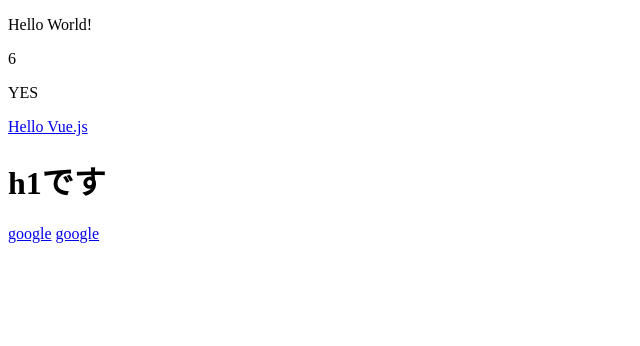
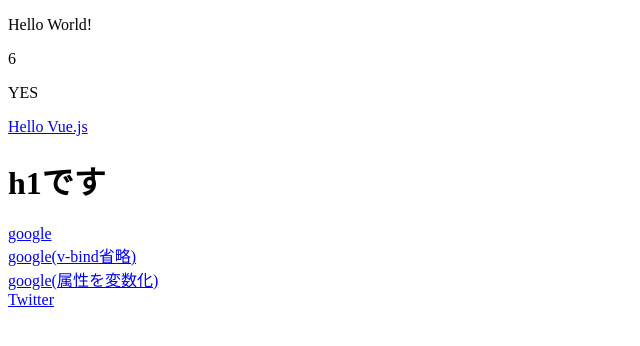
Before and after one commit to fumio68/Vue.js-practice, a plain HTML site: page 02テンプレート構文/index.html in a window 1280 px wide. Shown: the whole page, without its empty margins (0-640 px from the left). Drawn offline with nearby package versions, Linux system fonts and the light colour scheme.

Commit message:
v-bindの内容をオブジェクトにまとめる

```diff
--- a/02テンプレート構文/index.html
+++ b/02テンプレート構文/index.html
@@ -25,8 +25,15 @@
     <div v-html="html"></div>
 
     <!-- v-bindは、属性に対してdataの値を指定できる(v-bindは省略化) -->
-    <a v-bind:href="url">google</a>
-    <a :href="url">google</a>
+    <a v-bind:href="url">google</a><br>
+    <a :href="url">google(v-bind省略)</a><br>
+
+    <!-- 属性をdataに登録 -->
+    <a :[attribute]="url">google(属性を変数化)</a><br>
+    <!-- v-bindはオブジェクトでまとめて書ける -->
+    <a v-bind="twitterObject">Twitter</a>
+
+
   </div>
 
   <script src="https://cdn.jsdelivr.net/npm/vue/dist/vue.js"></script>
--- a/02テンプレート構文/main.js
+++ b/02テンプレート構文/main.js
@@ -5,7 +5,12 @@ new Vue({
     number: 3,
     ok: true,
     html: '<h1>h1です</h1>',
-    url: 'http://google.com'
+    url: 'http://google.com',
+    attribute: 'href',
+    twitterObject: {
+      href: 'https://twitter.com',
+      id: 31
+    }
   },
   methods: {
     sayHi: function() {
```
